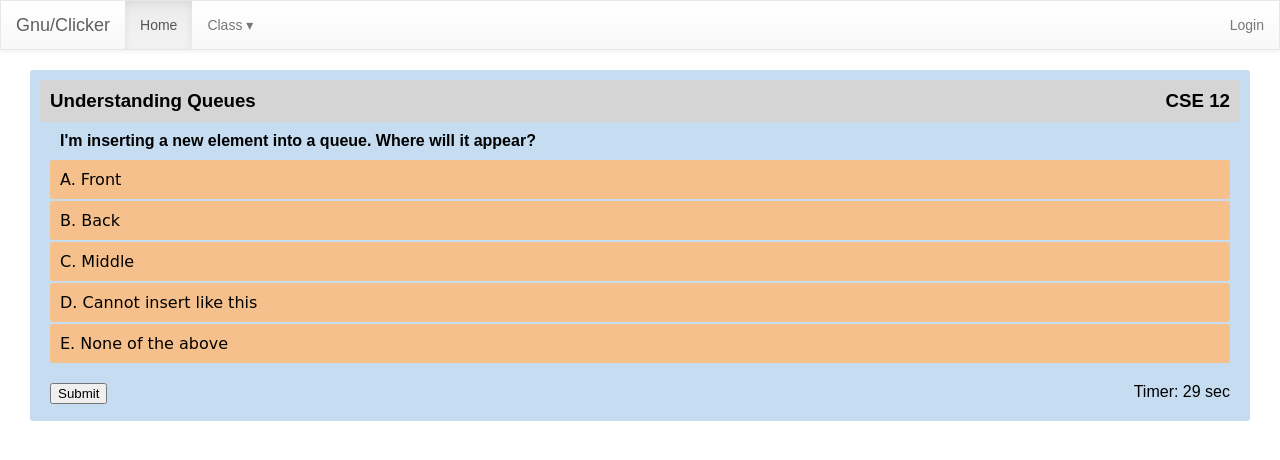
After one commit to gridaphobe/gnuclicker, a PHP site: page /student/question.html in a window 1280 px wide. The commit adds this page. Shown: the top 460 px of the page. Run offline with PHP 8.4, Linux system fonts and the light colour scheme.

Commit message:
add student question ui

```diff
--- a/src/static/student-question.html
+++ b/src/static/student-question.html
@@ -44,8 +44,7 @@
         </h3>
       </div>
       <div class="panel-body">
-        <h4 id="prompt">I'm inserting a new element into a queue. Where will it
-            appear?</h4>
+        <h4 id="prompt">I'm inserting a new element into a queue. Where will it appear?</h4>
         <div class="list-group">
           <div class="answer list-group-item" id="answer-a">
             A. <span id="answer-a-text">Front</span>
--- /dev/null
+++ b/src/static/student/question.html
@@ -0,0 +1,67 @@
+<!DOCTYPE html>
+<html lang="en">
+<head>
+  <meta charset="utf-8">
+  <link rel="stylesheet" type="text/css" href="../style.css" />
+  <title>Home</title>
+  <script type="text/javascript" src="../js/ui.js"></script>
+</head>
+<body>
+
+<div class="page portal">
+  <div class="nav">
+    <div class="item brand"><a href="../">Gnu/Clicker</a></div>
+    <div class="item home sel"><a href="./">Home</a></div>
+    <div class="item class">
+      <a class="dropdown-expand" href="#" onclick="return false;">Class &#x25be;</a>
+      <ul class="dropdown">
+        <li><a href="#">CSE 12</a></li>
+        <li><a href="#">CSE 100</a></li>
+      </ul>
+    </div>
+    <div class="item home right"><a href="login.php">Login</a></div>
+  </div>
+  <div id="body">
+    <div class="question">
+      <div class="header">
+        <h3>
+          Understanding Queues
+          <span class="course">CSE 12</span>
+        </h3>
+      </div>
+      <div class="body">
+        <h4 class="prompt">I'm inserting a new element into a queue. Where will it appear?</h4>
+        <div class="answer item" id="answer-a">
+          A. Front
+        </div>
+        <div class="space"></div>
+        <div class="answer item" id="answer-b">
+          B. Back
+        </div>
+        <div class="space"></div>
+        <div class="answer item" id="answer-c">
+          C. Middle
+        </div>
+        <div class="space"></div>
+        <div class="answer item" id="answer-d">
+          D. Cannot insert like this
+        </div>
+        <div class="space"></div>
+        <div class="answer item" id="answer-e">
+          E. None of the above
+        </div>
+      </div>
+      <div class="footer">
+        <div class="submit">
+          <button type="submit">Submit</button>
+        </div>
+        <div class="timer">
+          Timer: <span id="timer">29</span> sec
+        </div>
+      </div>
+    </div>
+  </div>
+</div>
+
+</body>
+</html>
--- a/src/static/style.css
+++ b/src/static/style.css
@@ -1,5 +1,6 @@
 * {
   box-sizing: border-box;
+  margin: 0px;
 }
 
 html, body {
@@ -151,7 +152,7 @@ ul.dropdown.show {
       background-color: #f5f5f5;
     }
 
-.body {
+#body {
   margin: 20px 30px 0;
 }
 
@@ -188,3 +189,52 @@ ul.dropdown.show {
 .prompt {
   display: block;
 }
+
+.question {
+  min-width: 600px;
+  background: #C6DCF1;
+  padding: 10px;
+  border-radius: 3px;
+}
+
+  .question > .header {
+    padding: 10px;
+    background: #D5D5D5;
+    border-radius: 3px;
+  }
+
+      .question > .header > h3 > .course {
+        float: right;
+      }
+
+  .question > .body {
+    padding: 0px 10px 10px 10px;
+  }
+
+    .question > .body > h4.prompt  {
+      padding: 10px;
+    }
+
+    .question > .body > .answer {
+      background: #F5C08B;
+      padding: 10px;
+      border-radius: 3px;
+      font-family: 'Comic Sans MS';
+    }
+
+    .question > .body > .space {
+      padding: 1px;
+    }
+
+  .question > .footer {
+    padding: 10px;
+  }
+
+    .question > .footer > .submit {
+      float: left;
+    }
+
+    .question > .footer > .timer {
+      margin-left: auto;
+      text-align: right;
+    }
```
